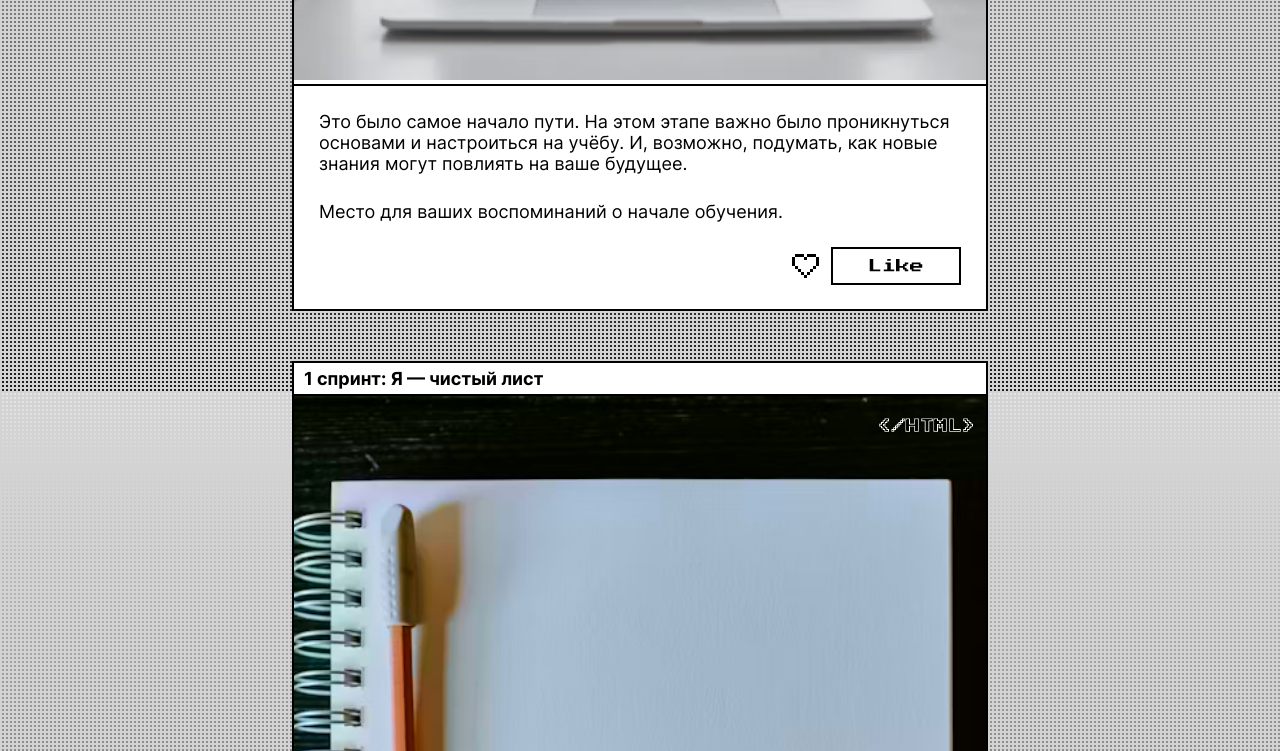
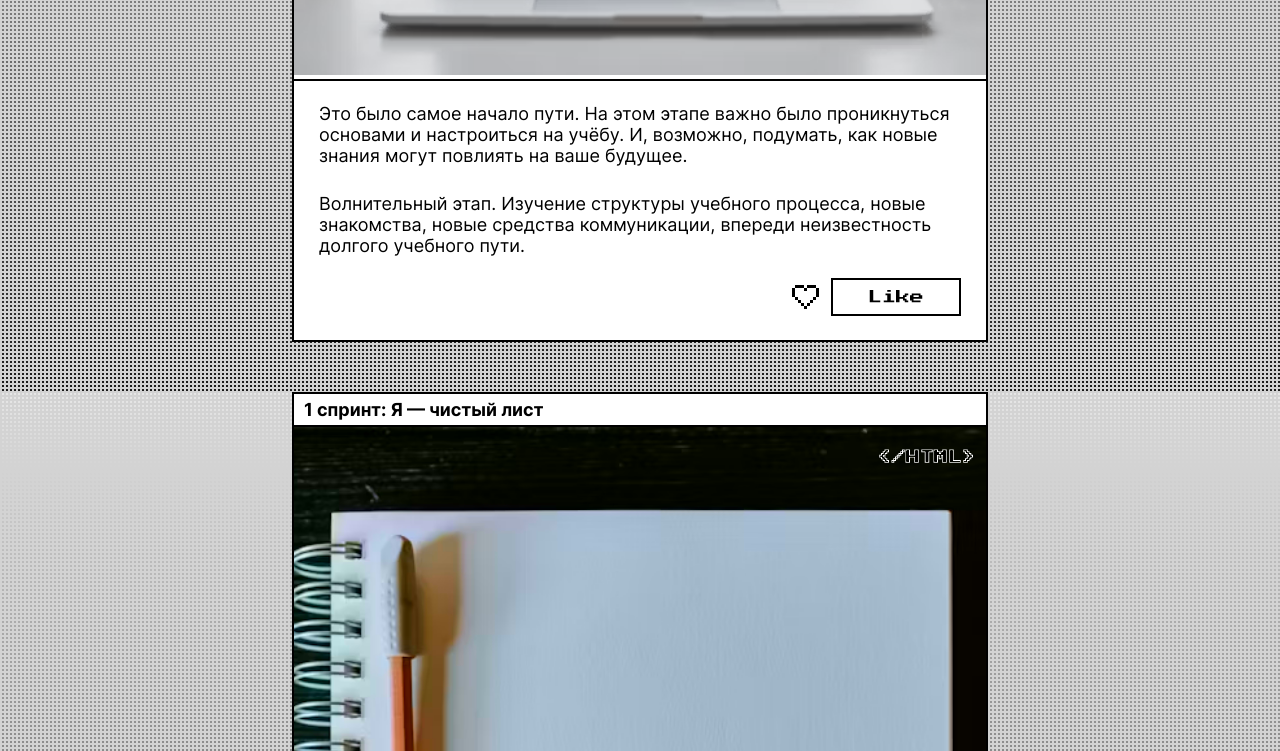
Before and after one commit to Pavelseb1987/zakrivayuschiy-teg-f, a plain HTML site: page index.html in a window 1280 px wide. Shown: the part 1209-1960 px from the top of the page. Drawn offline with Linux system fonts and the light colour scheme.

Commit message:
замечания учтены

```diff
--- a/index.html
+++ b/index.html
@@ -62,7 +62,7 @@
         </div>
         <div class="card-text">
           <p>Это было самое начало пути. На этом этапе важно было проникнуться основами и настроиться на учёбу. И, возможно, подумать, как новые знания могут повлиять на ваше будущее.</p>
-          <p>Место для ваших воспоминаний о начале обучения.</p>
+          <p>Волнительный этап. Изучение структуры учебного процесса, новые знакомства, новые средства коммуникации, впереди неизвестность долгого учебного пути.</p>
         </div>
         <div class="like-block">
           <button class="card__icon-button" type="button">
@@ -93,7 +93,7 @@
         </div>
         <div class="card-text">
           <p>На первых этапах мы работали со страхами и сомнениями, которые часто испытывают новички. Один из них — страх перед чистым листом. Это, конечно же, намного сложнее, чем боязнь куска бумаги. Часто за этим ощущением скрываются более глубокие вопросы: с чего начать? а вдруг будет слишком сложно? что, если я не справлюсь?</p>
-          <p>Место для ваших воспоминаний о начале обучения.</p>
+          <p>На этом этапе происходит интегрирование интенсивного учебного процесса в стандартные жизненные и рабочие скрипты. Начинается поиск в доме идеального уединенного уголка для учебы.</p>
         </div>
         <div class="like-block">
           <button class="card__icon-button" type="button">
@@ -124,7 +124,7 @@
         </div>
         <div class="card-text">
           <p>Первый проект — позади! Но это всё ещё самое начало пути. Радость могла быстро померкнуть и смениться ожиданием провала. Или вы, наоборот, могли вдохновиться успехами и поверить в себя.</p>
-          <p>Место для ваших воспоминаний о начале обучения.</p>
+          <p>Первый проект и освоение ГИТа. Временами черепная коробка начинает потрескивать от перегретого мозга. Паддинги и марджины приходят во снах... И вот, первое ревью пройдено! Все три галочки зеленые!</p>
         </div>
         <div class="like-block">
           <button class="card__icon-button" type="button">
@@ -155,7 +155,7 @@
         </div>
         <div class="card-text">
           <p>На этом этапе вы уже достаточно разбирались в основах вёрстки, чтобы понять, как много ещё впереди. Вы могли попытаться погнаться за идеалом и понять, что он недостижим. А, может, вы вовсе и не подвержены перфекционизму и вместо того, чтобы сделать идеально, старались просто сделать.</p>
-          <p>Место для ваших воспоминаний о начале обучения.</p>
+          <p>Все процессы встали на рабочие рельсы. Тайм-менеджмент, кажется, начинает давать результаты. Каждый раз терпения не хватает в ожидании результатов ревью.</p>
         </div>
         <div class="like-block">
           <button class="card__icon-button" type="button">
@@ -186,7 +186,7 @@
         </div>
         <div class="card-text">
           <p>Всё это время вы были не одиноки (хотя, возможно, иногда и чувствовали, что одни против целого мира). Вас окружали одногруппники, команда сопровождения и просто близкие люди, которым можно пожаловаться, если очередной макет просто так не поддавался. Осваивать что-то новое легче, когда рядом есть единомышленники, не правда ли?</p>
-          <p>Место для ваших воспоминаний о начале обучения.</p>
+          <p>Поддержка родных, их понимание и терпение - без этого было бы очень тяжко. Поддержка команды Практикума и одногруппников тоже бесценна!  </p>
         </div>
         <div class="like-block">
           <button class="card__icon-button" type="button">
@@ -217,7 +217,7 @@
         </div>
         <div class="card-text">
           <p>На этом курсе вы постоянно решали разные задачи. В какой-то момент вам могло показаться, что решения просто иссякли. Значит, пришло время посмотреть на задачу под другим углом.</p>
-          <p>Место для ваших воспоминаний о начале обучения.</p>
+          <p>Этот проект вызвал шквал эмоций. Переключатели тем и переменные сменили марджинов с паддингами во снах. А еще теория в практикуме и проект вперемежку с предновогодней суетой, дедлайн 31 декабря!.</p>
         </div>
         <div class="like-block">
           <button class="card__icon-button" type="button">
@@ -248,7 +248,7 @@
         </div>
         <div class="card-text">
           <p>Во время учёбы часто возникает чувство, когда не знаешь, за что хвататься. Вроде и проектную пора сдавать, и задачи хочется порешать, и в теории получше разобраться, и жизнь не забыть пожить. В такие моменты очень нужна концентрация. Вспомните, откуда вы её черпали.</p>
-          <p>Место для ваших воспоминаний о начале обучения.</p>
+          <p>Важно не закапываться в тупиках и вовремя отвлечься. Отдохнуть, вернуться, и тогда все получается!</p>
         </div>
         <div class="like-block">
           <button class="card__icon-button" type="button">
@@ -279,7 +279,7 @@
         </div>
         <div class="card-text">
           <p>Сейчас вы уже очень много знаете о вёрстке. Но это только начало. Во-первых, впереди ещё много материала про «красотищу». Во-вторых, с окончанием курса учёба не заканчивается. Вёрстка — это целый мир. И этот мир постоянно меняется. Познать его полностью не получится, но это тот случай, когда важен сам процесс познания. Ведь часто путь — и есть результат.</p>
-          <p>Место для ваших воспоминаний о начале обучения.</p>
+          <p>Впереди новый этап. С приятным волнением и с нетерпением ждем начала нового спринта!</p>
         </div>
         <div class="like-block">
           <button class="card__icon-button" type="button">
@@ -300,7 +300,7 @@
     </main>
     <footer class="footer">
       <button type="button" onclick="window['dialog-id'].showModal();" aria-controls="dialog-id" class="footer-button">
-        <svg class="floppy-icon floppy" width="21" height="21" viewBox="0 0 21 21">
+        <svg class="floppy-icon floppy floppy-footer" width="21" height="21" viewBox="0 0 21 21">
           <use href="./svg/floppy-optimized.svg#floppy" class="floppy"></use>
         </svg>
         <span class="button__text">Сохранить на память</span>
--- a/styles/style.css
+++ b/styles/style.css
@@ -21,6 +21,7 @@
   min-block-size: 100dvb;
   background-color: var(--bg-color);
   font-family: var(--main-font, sans-serif);
+  font-variation-settings: "wght" var(--min-font-weight) var(--max-font-weight);
   color: var(--text-color);
   background-attachment: fixed;
   background-image:
@@ -46,7 +47,7 @@
   min-width: var(--wide-width);
   min-height: clamp(20.4375rem, 19.6232rem + 3.4742vw, 22.75rem);
   font-family: var(--font-accent);
-  margin-block-end: 50px;
+  margin-block-end: 45px;
 }
 
 .header-main-title {
@@ -141,7 +142,6 @@
   font-size: 18px;
   padding: 5px 10px;
   border-bottom: 2px solid var(--text-color);
-  font-variation-settings: "wght" var(--max-font-weight);
 }
 
 .card-image-item {
@@ -215,11 +215,11 @@
 .card-text {
   display: grid;
   border-top: 2px solid var(--text-color);
-  padding: 25px;
+  padding: 22px 25px;
   gap: 27px;
   line-height: 21px;
   font-size: 18px;
-  font-variation-settings: "wght" var(--min-font-weight);
+
 }
 
 .like-block {
@@ -338,6 +338,11 @@
     padding-bottom: 8px;
     padding-top: 0;
   }
+
+  .floppy-footer {
+    width: 28px;
+    height: 28px;
+  }
 }
 
 
```
